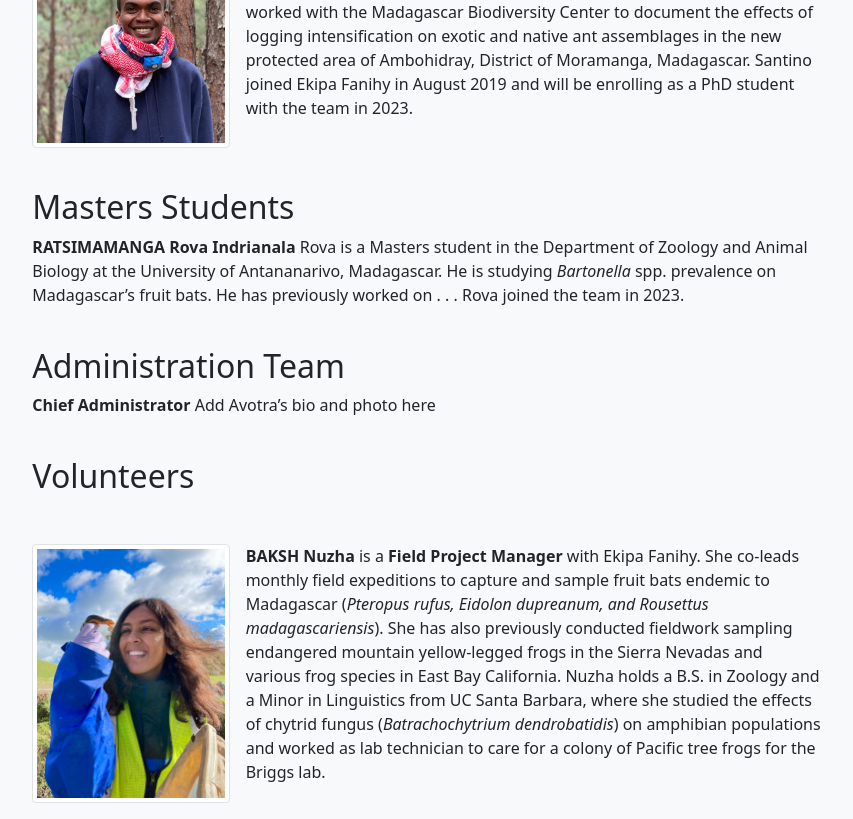
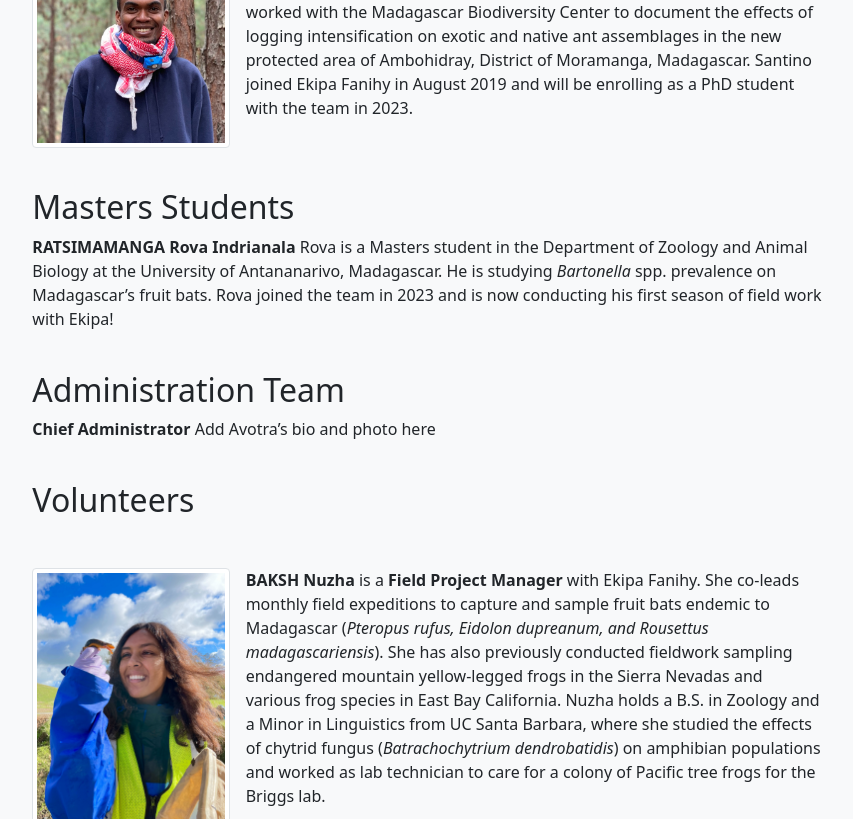
Before and after one commit to brooklabteam/www-ekipafanihy, a Jekyll site: the page built from Team.md, in a window 1280 px wide and 900 px high, scrolled down 1390 px, cut to the strip 0-819 px from the top of the window. Shown: the whole strip, without its empty margins (213-1066 px from the left). Built offline with Jekyll 4.4.1, drawn with Linux system fonts in a browser that asks for light colours.

Commit message:
Updated Rova's bio

```diff
--- a/Team.md
+++ b/Team.md
@@ -33,7 +33,7 @@ Dr. **RANAIVOSON Christian Hafaliana** is the **Director** of Ekipa Fainhy. He i
 
 <h2>Masters Students</h2>
 
-**RATSIMAMANGA Rova Indrianala** Rova is a Masters student in the Department of Zoology and Animal Biology at the University of Antananarivo, Madagascar. He is studying *Bartonella* spp. prevalence on Madagascar's fruit bats. He has previously worked on . . . Rova joined the team in 2023.
+**RATSIMAMANGA Rova Indrianala** Rova is a Masters student in the Department of Zoology and Animal Biology at the University of Antananarivo, Madagascar. He is studying *Bartonella* spp. prevalence on Madagascar's fruit bats. Rova joined the team in 2023 and is now conducting his first season of field work with Ekipa!
 
 <div style="clear:both;">&nbsp;</div>
 
```
